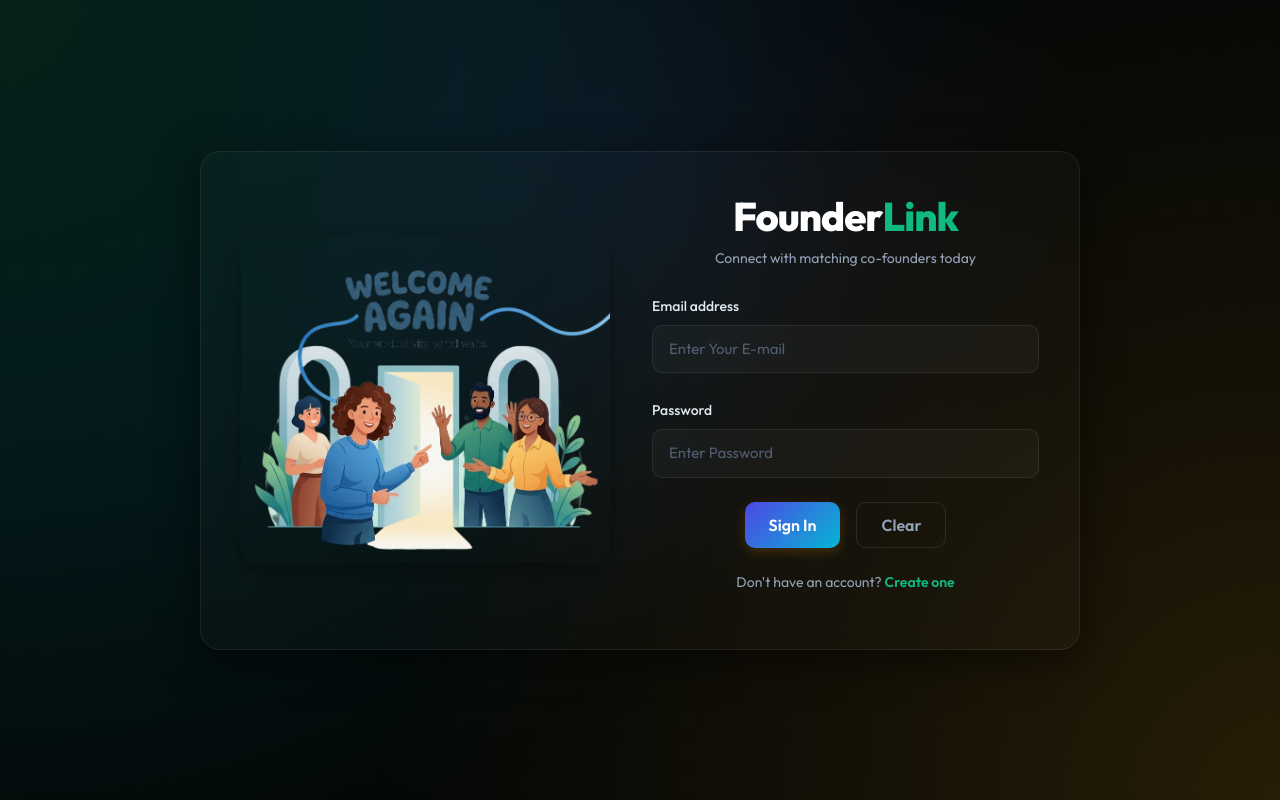
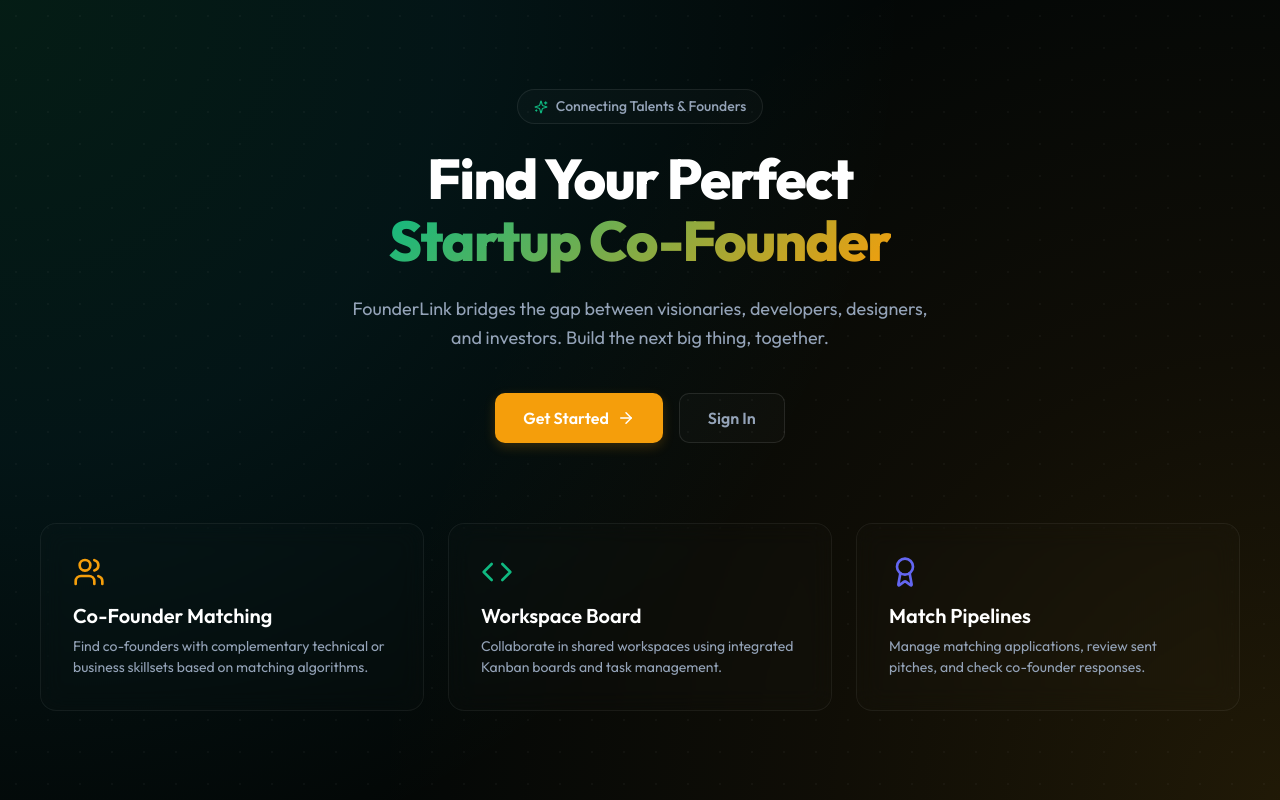
Before and after one commit to keyurjada/FounderLink, a React (Vite) app in the folder frontend/: page / in a window 1280 px wide. Before the commit this address led to /login. Built offline with nearby package versions, Linux system fonts and the light colour scheme; no server answers.

Commit message:
Added Landing Page

```diff
--- a/frontend/src/App.jsx
+++ b/frontend/src/App.jsx
@@ -15,6 +15,7 @@
 import { SessionProvider } from './context/SessionProvider.jsx';
 import ProtectedRoute from './components/ProtectedRoute.jsx';
 import Ideaform from './pages/Ideaform.jsx';
+import Home from './pages/Home.jsx';
 
 // Custom sleek dark theme palette for Material UI
 const darkTheme = createTheme({
@@ -80,6 +81,7 @@
       <SessionProvider>
         <Router>
           <Routes>
+            <Route path="/" element={<Home />} />
             <Route path='/register' element={<Register/>}/>
             <Route path='/login' element={<Login/>}/>
             <Route
--- a/frontend/src/components/DashboardLayout.jsx
+++ b/frontend/src/components/DashboardLayout.jsx
@@ -17,6 +17,7 @@
       <Sidebar mobileOpen={mobileOpen} onDrawerToggle={handleDrawerToggle} />
       <Box
         component="main"
+        className="page-fade-in"
         sx={{
           flexGrow: 1,
           p: { xs: 2, sm: 3, md: 4 },
--- a/frontend/src/context/SessionProvider.jsx
+++ b/frontend/src/context/SessionProvider.jsx
@@ -117,6 +117,7 @@
   };
 
   const registerUser = async (name, email, password, role) => {
+    try {
       const data = await requestJson('/register', {
         method: 'POST',
         body: JSON.stringify({ name, email, password, role })
@@ -136,6 +137,41 @@
         title: data.title || (data.role === 'Founder' ? 'Founder' : 'Software Engineer')
       });
       return data;
+    } catch (error) {
+      const stored = localStorage.getItem('saved_profiles');
+      let userList = [];
+      try {
+        userList = stored ? JSON.parse(stored) : [...demoUsers];
+      } catch (e) {
+        userList = [...demoUsers];
+      }
+
+      const exists = userList.some((item) => item.email.toLowerCase() === email.toLowerCase());
+      if (exists) {
+        throw new Error('Account with this email already exists.');
+      }
+
+      const payload = {
+        name,
+        email,
+        password,
+        role,
+        title: role === 'Founder' ? 'Startup Founder' : 'Developer / Designer'
+      };
+
+      userList.push(payload);
+      localStorage.setItem('saved_profiles', JSON.stringify(userList));
+
+      const data = {
+        name: payload.name,
+        email: payload.email,
+        role: payload.role,
+        title: payload.title
+      };
+      localStorage.setItem('active_session', JSON.stringify(data));
+      setCurrentUser(data);
+      return data;
+    }
   };
 
   const logoutUser = () => {
--- a/frontend/src/index.css
+++ b/frontend/src/index.css
@@ -155,3 +155,20 @@
   color: #64748b !important;
   opacity: 0.75 !important;
 }
+
+/* Page Transition Keyframes (Hardware Accelerated, Opacity-Only to prevent layout repaints) */
+@keyframes fadeInPage {
+  from {
+    opacity: 0;
+  }
+  to {
+    opacity: 1;
+  }
+}
+
+.page-fade-in {
+  animation: fadeInPage 0.15s ease-out forwards;
+  will-change: opacity;
+  backface-visibility: hidden;
+  -webkit-backface-visibility: hidden;
+}
--- a/frontend/src/pages/Home.jsx
+++ b/frontend/src/pages/Home.jsx
@@ -4,54 +4,71 @@
 
 const Home = () => {
   return (
+    <section className="page-fade-in" style={styles.section}>
       <div style={styles.container}>
         <header style={styles.hero}>
           <div style={styles.badge}>
-          <Sparkles size={14} color="var(--secondary)" /> Connecting Talents & Founders
+            <Sparkles size={14} color="#10b981" style={{ marginRight: '8px' }} />
+            Connecting Talents & Founders
           </div>
           <h1 style={styles.title}>
             Find Your Perfect <br />
             <span style={styles.gradientText}>Startup Co-Founder</span>
           </h1>
           <p style={styles.subtitle}>
-          FounderLink bridges the gap between visionaries, developers, designers, and marketers. Build the next big thing, together.
+            FounderLink bridges the gap between visionaries, developers, designers, and investors. Build the next big thing, together.
           </p>
           <div style={styles.heroActions}>
-          <Link to="/register" className="btn btn-primary" style={styles.actionBtn}>
-            Get Started <ArrowRight size={18} />
+            <Link to="/register" style={styles.btnPrimary}>
+              Get Started <ArrowRight size={18} style={{ marginLeft: '8px' }} />
             </Link>
-          <Link to="/login" className="btn btn-secondary" style={styles.actionBtn}>
-            Learn More
+            <Link to="/login" style={styles.btnSecondary}>
+              Sign In
             </Link>
           </div>
         </header>
 
         <section style={styles.features}>
-        <div className="glass-card" style={styles.card}>
-          <Users size={32} color="var(--primary)" />
+          <div style={styles.card}>
+            <Users size={32} color="#f59e0b" style={{ marginBottom: '16px' }} />
             <h3 style={styles.cardTitle}>Co-Founder Matching</h3>
-          <p style={styles.cardDesc}>Find co-founders with complementary technical or business skillsets.</p>
+            <p style={styles.cardDesc}>Find co-founders with complementary technical or business skillsets based on matching algorithms.</p>
           </div>
-        <div className="glass-card" style={styles.card}>
-          <Code size={32} color="var(--secondary)" />
+          <div style={styles.card}>
+            <Code size={32} color="#10b981" style={{ marginBottom: '16px' }} />
             <h3 style={styles.cardTitle}>Workspace Board</h3>
-          <p style={styles.cardDesc}>Collaborate in shared workspaces using integrated task management.</p>
+            <p style={styles.cardDesc}>Collaborate in shared workspaces using integrated Kanban boards and task management.</p>
           </div>
-        <div className="glass-card" style={styles.card}>
-          <Award size={32} color="var(--accent)" />
-          <h3 style={styles.cardTitle}>SaaS Tools</h3>
-          <p style={styles.cardDesc}>Manage applications, sign equity agreements, and track growth metrics.</p>
+          <div style={styles.card}>
+            <Award size={32} color="#6366f1" style={{ marginBottom: '16px' }} />
+            <h3 style={styles.cardTitle}>Match Pipelines</h3>
+            <p style={styles.cardDesc}>Manage matching applications, review sent pitches, and check co-founder responses.</p>
           </div>
         </section>
       </div>
+    </section>
   );
 };
 
 const styles = {
+  section: {
+    backgroundColor: "#030706",
+    backgroundImage: `
+      radial-gradient(rgba(255, 255, 255, 0.03) 1px, transparent 1px),
+      radial-gradient(circle at 0% 0%, rgba(16, 185, 129, 0.12) 0%, rgba(6, 182, 212, 0.08) 30%, transparent 60%),
+      radial-gradient(circle at 100% 100%, rgba(245, 158, 11, 0.12) 0%, rgba(217, 119, 6, 0.06) 30%, transparent 60%)
+    `,
+    backgroundSize: "32px 32px, 100% 100%, 100% 100%",
+    minHeight: "100vh",
+    display: "flex",
+    justifyContent: "center",
+    alignItems: "center",
+    padding: "80px 20px"
+  },
   container: {
     maxWidth: '1200px',
+    width: '100%',
     margin: '0 auto',
-    padding: '80px 20px',
     display: 'flex',
     flexDirection: 'column',
     alignItems: 'center',
@@ -66,43 +83,68 @@
     maxWidth: '800px'
   },
   badge: {
-    display: 'flex',
+    display: 'inline-flex',
     alignItems: 'center',
-    gap: '8px',
     padding: '6px 16px',
-    background: 'var(--bg-tertiary)',
-    border: '1px solid var(--border-color)',
-    borderRadius: 'var(--radius-full)',
+    background: 'rgba(255, 255, 255, 0.02)',
+    border: '1px solid rgba(255, 255, 255, 0.08)',
+    borderRadius: '999px',
     fontSize: '14px',
     fontWeight: '500',
-    color: 'var(--text-secondary)'
+    color: '#94a3b8'
   },
   title: {
     fontSize: '56px',
     fontWeight: '800',
     lineHeight: '1.1',
     letterSpacing: '-1.5px',
-    color: 'var(--text-primary)'
+    color: '#ffffff',
+    margin: 0
   },
   gradientText: {
-    background: 'linear-gradient(135deg, var(--primary), var(--secondary))',
+    background: 'linear-gradient(135deg, #10b981, #f59e0b)',
     WebkitBackgroundClip: 'text',
     WebkitTextFillColor: 'transparent'
   },
   subtitle: {
     fontSize: '18px',
-    color: 'var(--text-secondary)',
+    color: '#94a3b8',
     lineHeight: '1.6',
-    maxWidth: '600px'
+    maxWidth: '600px',
+    margin: 0
   },
   heroActions: {
     display: 'flex',
     gap: '16px',
     marginTop: '16px'
   },
-  actionBtn: {
+  btnPrimary: {
+    display: 'inline-flex',
+    alignItems: 'center',
+    justifyContent: 'center',
     padding: '12px 28px',
-    fontSize: '16px'
+    fontSize: '16px',
+    fontWeight: 600,
+    borderRadius: '10px',
+    backgroundColor: '#f59e0b',
+    color: '#ffffff',
+    textDecoration: 'none',
+    boxShadow: '0 4px 12px rgba(245, 158, 11, 0.2)',
+    transition: 'all 0.2s ease',
+  },
+  btnSecondary: {
+    display: 'inline-flex',
+    alignItems: 'center',
+    justifyContent: 'center',
+    padding: '12px 28px',
+    fontSize: '16px',
+    fontWeight: 600,
+    borderRadius: '10px',
+    border: '1px solid rgba(255, 255, 255, 0.1)',
+    backgroundColor: 'rgba(255, 255, 255, 0.02)',
+    color: '#94a3b8',
+    textDecoration: 'none',
+    transition: 'all 0.2s ease',
   },
   features: {
     display: 'grid',
@@ -114,18 +156,24 @@
     padding: '32px',
     display: 'flex',
     flexDirection: 'column',
-    gap: '16px',
-    alignItems: 'flex-start'
+    alignItems: 'flex-start',
+    background: 'rgba(255, 255, 255, 0.01)',
+    backdropFilter: 'blur(12px)',
+    border: '1px solid rgba(255, 255, 255, 0.06)',
+    borderRadius: '16px',
+    transition: 'all 0.2s ease'
   },
   cardTitle: {
     fontSize: '20px',
     fontWeight: '600',
-    color: 'var(--text-primary)'
+    color: '#ffffff',
+    marginBottom: '8px'
   },
   cardDesc: {
-    color: 'var(--text-secondary)',
-    fontSize: '15px',
-    lineHeight: '1.5'
+    color: '#94a3b8',
+    fontSize: '14px',
+    lineHeight: '1.5',
+    margin: 0
   }
 };
 
--- a/frontend/src/pages/Login.jsx
+++ b/frontend/src/pages/Login.jsx
@@ -23,6 +23,7 @@
 
   return (
     <section
+      className="page-fade-in"
       style={{
         backgroundColor: "#030706",
         backgroundImage: `
--- a/frontend/src/pages/Register.jsx
+++ b/frontend/src/pages/Register.jsx
@@ -38,6 +38,7 @@
 
   return (
     <section
+      className="page-fade-in"
       style={{
         backgroundColor: "#030706",
         backgroundImage: `
```
Lines whose indentation alone changed are shown as unchanged.
